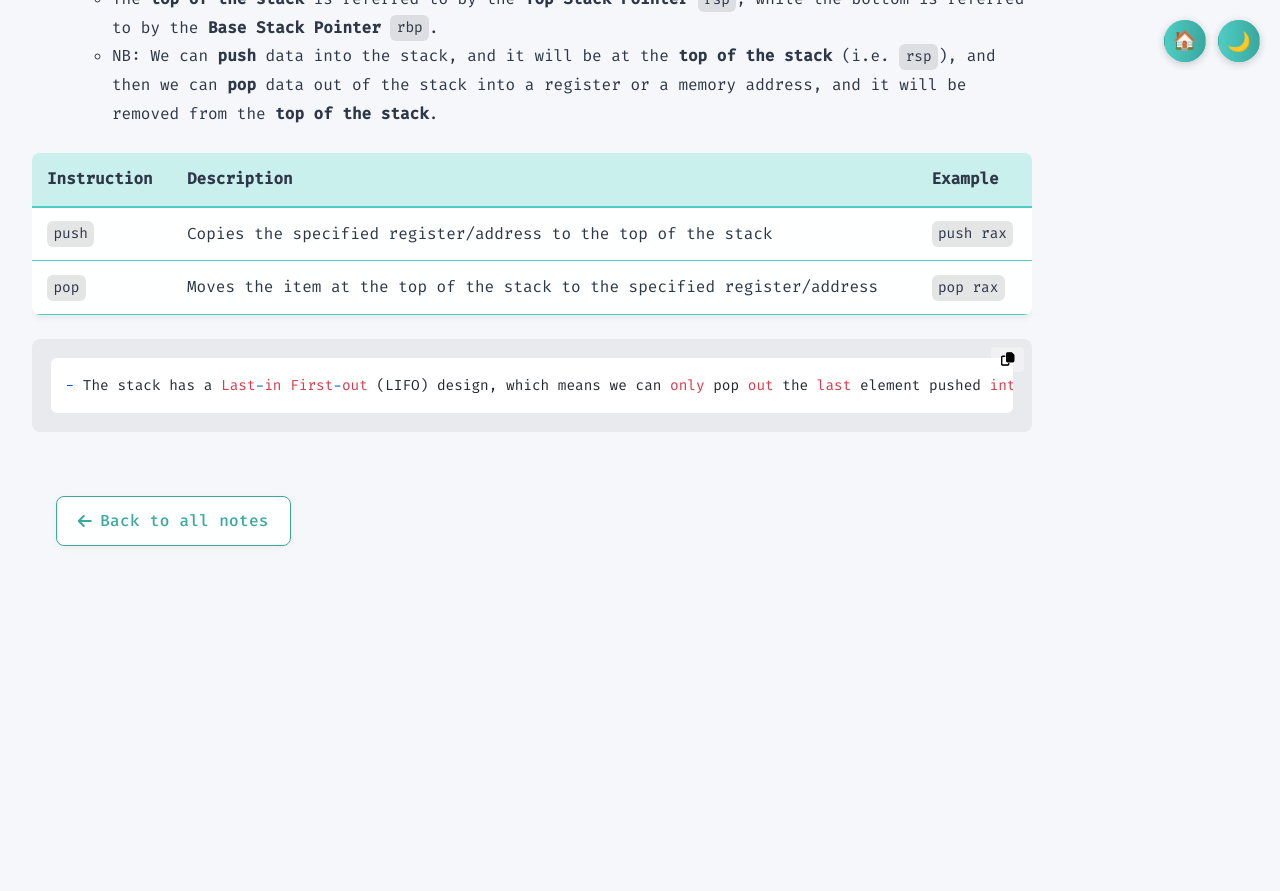
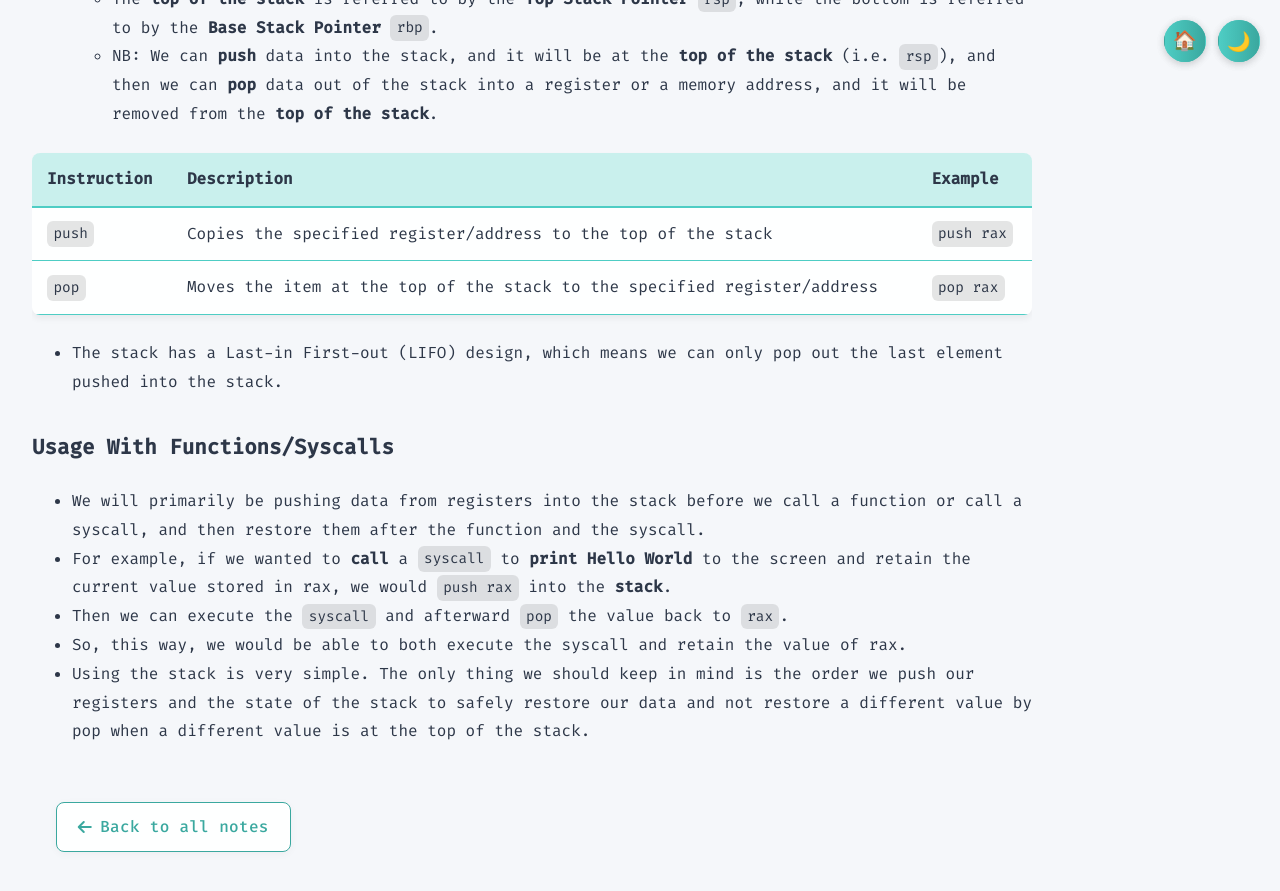
Before and after one commit to PathogenicKatt/PathogenicKatt.github.io, a Jekyll site: the page built from _notes/intro-to-assembly.md, in a window 1280 px wide and 900 px high, scrolled down 37900 px. Shown: the top 891 px of the window. Built offline with Jekyll 4.4.1, drawn with Linux system fonts in a browser that asks for light colours; before the commit the page ends 38494 px from its top, so only the background shows below that.

Commit message:
Update assmbly notes

```diff
--- a/_notes/intro-to-assembly.md
+++ b/_notes/intro-to-assembly.md
@@ -1163,4 +1163,12 @@ nasm -f elf64 basic.s
     </tr>
 </body>
 </table>
-    - The stack has a Last-in First-out (LIFO) design, which means we can only pop out the last element pushed into the stack.
+
+- The stack has a Last-in First-out (LIFO) design, which means we can only pop out the last element pushed into the stack.
+
+### Usage With Functions/Syscalls
+- We will primarily be pushing data from registers into the stack before we call a function or call a syscall, and then restore them after the function and the syscall.
+- For example, if we wanted to **call** a <code>syscall</code> to **print Hello World** to the screen and retain the current value stored in rax, we would <code>push rax</code> into the **stack**.
+-  Then we can execute the <code>syscall</code> and afterward <code>pop</code> the value back to <code>rax</code>.
+- So, this way, we would be able to both execute the syscall and retain the value of rax.
+- Using the stack is very simple. The only thing we should keep in mind is the order we push our registers and the state of the stack to safely restore our data and not restore a different value by pop when a different value is at the top of the stack.
```
